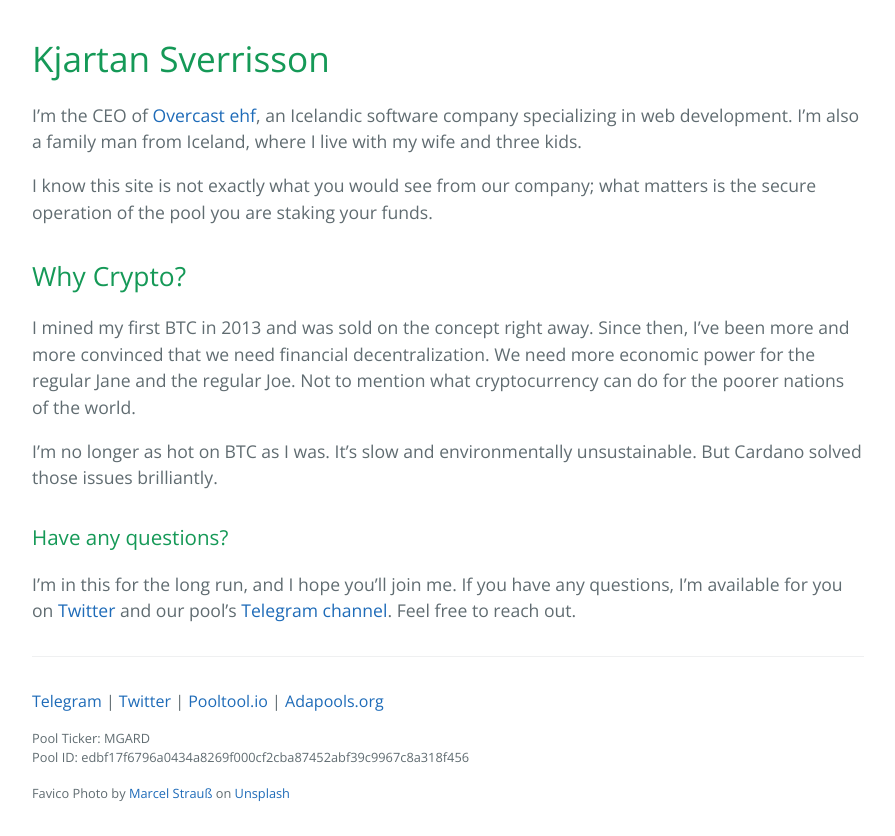
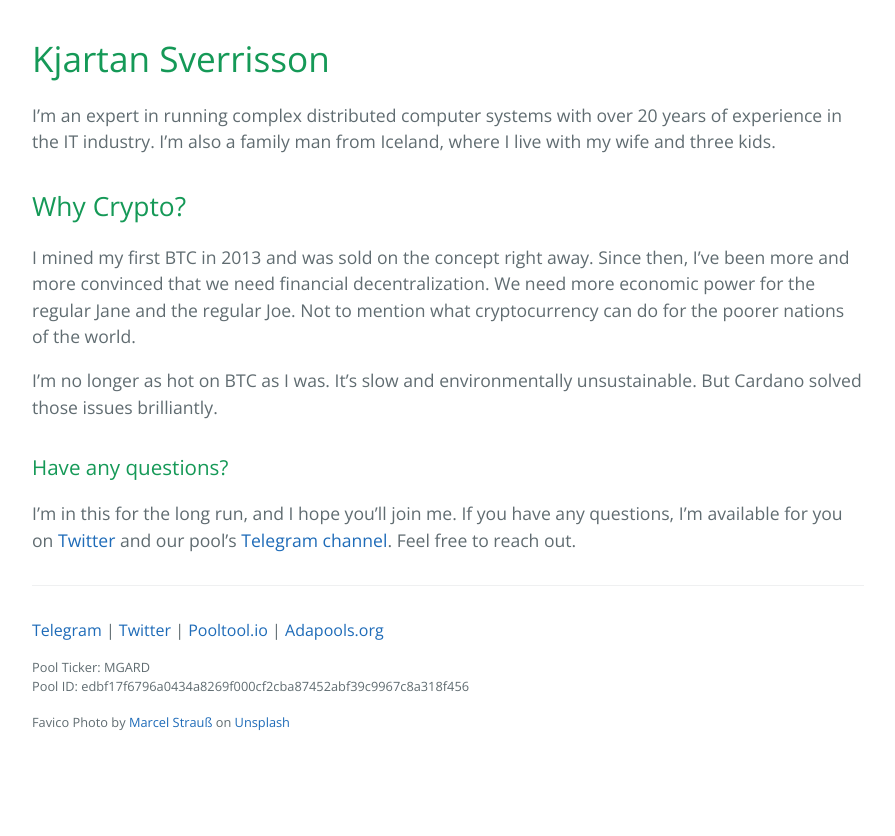
Before and after one commit to midgard-digital/midgard-digital.github.io, a Jekyll site: the page built from whoami.md, in a window 1280 px wide. Shown: the part 383-1219 px from the top of the page, without its empty margins (192-1087 px from the left). Built offline with Jekyll 4.4.1, drawn with Linux system fonts in a browser that asks for light colours; after the commit the page ends 1148 px from its top, so only the background shows below that.

Commit message:
Updated text

```diff
--- a/whoami.md
+++ b/whoami.md
@@ -5,9 +5,7 @@
 ---
 # Kjartan Sverrisson
 
-I'm the CEO of [Overcast ehf](https://www.overcast.is), an Icelandic software company specializing in web development. I'm also a family man from Iceland, where I live with my wife and three kids.
-
-I know this site is not exactly what you would see from our company; what matters is the secure operation of the pool you are staking your funds.
+I'm an expert in running complex distributed computer systems with over 20 years of experience in the IT industry. I'm also a family man from Iceland, where I live with my wife and three kids.
 
 ## Why Crypto?
 I mined my first BTC in 2013 and was sold on the concept right away. Since then, I've been more and more convinced that we need financial decentralization. We need more economic power for the regular Jane and the regular Joe. Not to mention what cryptocurrency can do for the poorer nations of the world.
```
Also changed, not shown: 1 other file.
